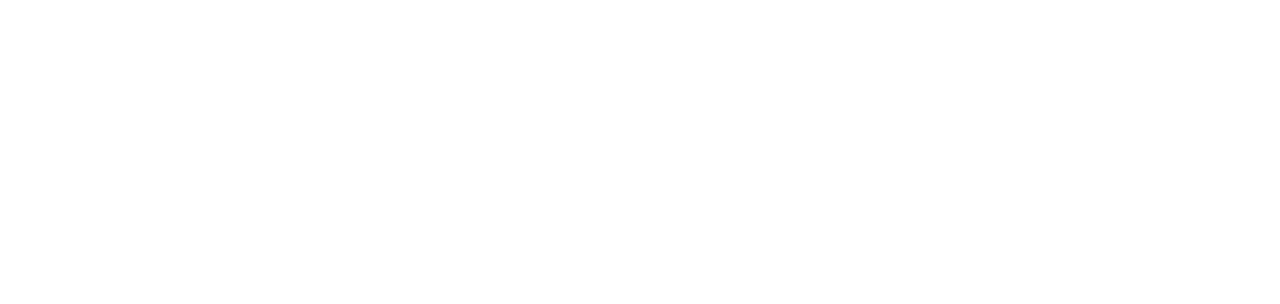
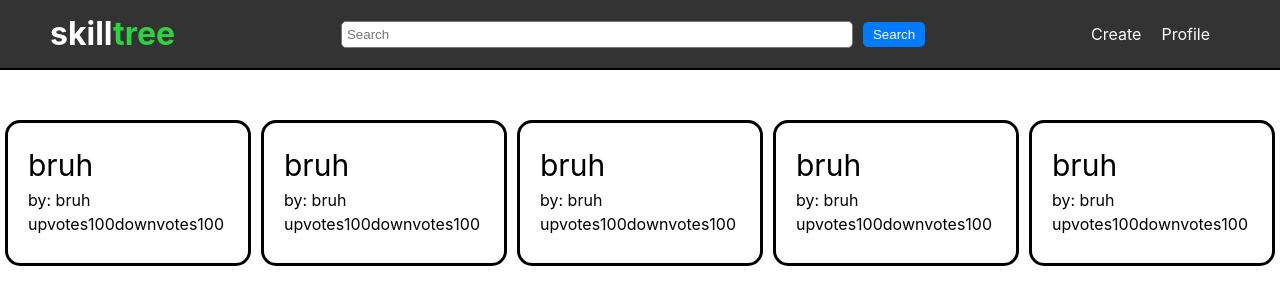
Before and after one commit to NicholasLe04/skilltree, a React (Vite) app in the folder frontend/: page /search in a window 1280 px wide. Before the commit this address had no page. Shown: the top 304 px of the page. Built offline with nearby package versions, Linux system fonts and the light colour scheme.

Commit message:
Add search frontend

```diff
--- a/frontend/src/App.jsx
+++ b/frontend/src/App.jsx
@@ -4,6 +4,7 @@
 import Landing from './pages/Landing/Landing';
 import Profile from './pages/Profile/Profile';
 import Login from './pages/Login/Login';
+import Search from './pages/Search/Search';
 import './App.css';
 
 
@@ -18,6 +19,7 @@
                     {/* <Route path="/create" element={<Create />} /> */}
                     <Route path="/tree/:treeID" element={<Tree />} />
                     <Route path="/login" element={<Login />} />
+                    <Route path="/search" element={<Search />} />
                 </Routes>
             </div>
         </>
--- /dev/null
+++ b/frontend/src/pages/Search/Search.css
@@ -0,0 +1,6 @@
+.search-trees {
+    margin-top: 50px;
+    display: grid;
+    grid-template-columns: repeat(5, 1fr);
+    grid-row-gap: 50px;
+}
--- /dev/null
+++ b/frontend/src/pages/Search/Search.jsx
@@ -0,0 +1,58 @@
+import Navbar from "../components/Navbar"
+import { useSearchParams } from "react-router-dom";
+import TreeCard from "../components/TreeCard";
+import "./Search.css"
+
+function Search() {
+    // const [query, setQuery] = useState()
+    const [searchParams] = useSearchParams();
+    const queryParam = searchParams.get("q");
+    const results = [ // query here
+        {
+            title: "bruh",
+            author: "bruh",
+            upvotes: 100,
+            downvotes: 100,
+            treeImageURL: "",
+        },
+        {
+            title: "bruh",
+            author: "bruh",
+            upvotes: 100,
+            downvotes: 100,
+            treeImageURL: "",
+        },
+        {
+            title: "bruh",
+            author: "bruh",
+            upvotes: 100,
+            downvotes: 100,
+            treeImageURL: "",
+        },
+        {
+            title: "bruh",
+            author: "bruh",
+            upvotes: 100,
+            downvotes: 100,
+            treeImageURL: "",
+        },
+        {
+            title: "bruh",
+            author: "bruh",
+            upvotes: 100,
+            downvotes: 100,
+            treeImageURL: "",
+        },
+    ]
+
+    return (
+        <>
+            <Navbar />
+            <div className="search-trees">
+                {results.map((e) => <TreeCard title={e.title} author={e.author} upvotes={e.upvotes} downvotes={e.downvotes} treeImageURL={e.treeImageURL} />)}
+            </div>
+        </>
+    )
+}
+
+export default Search
--- a/frontend/src/pages/components/Navbar.jsx
+++ b/frontend/src/pages/components/Navbar.jsx
@@ -1,14 +1,21 @@
 import React from 'react';
+import { useNavigate } from "react-router-dom";
 import { Link } from 'react-router-dom';
 import './Navbar.css';
 
 function Navbar() {
+    const navigate = useNavigate()
     return (
         <div className="navbar">
-    <Link className='link' to="/Home"><h1 style={{margin:"0"}}>skill<span style={{color:"#2ed142"}}>tree</span></h1></Link>
+            <Link className='link' to="/Home"><h1 style={{ margin: "0" }}>skill<span style={{ color: "#2ed142" }}>tree</span></h1></Link>
             <div className="navbar-search">
+                <form onSubmit={(e) => {
+                    e.preventDefault()
+                    navigate(`/search?q=${document.querySelector("input").value}`)
+                }}>
                     <input type="text" placeholder="Search" />
-        <button>Search</button>
+                    <button type="submit">Search</button>
+                </form>
             </div>
             <ul className="navbar-list">
                 <li className="navbar-item">Create</li>
```
Also changed, not shown: 1 other file (tests, documents, lock files or other folders). Lines whose indentation alone changed are shown as unchanged.
